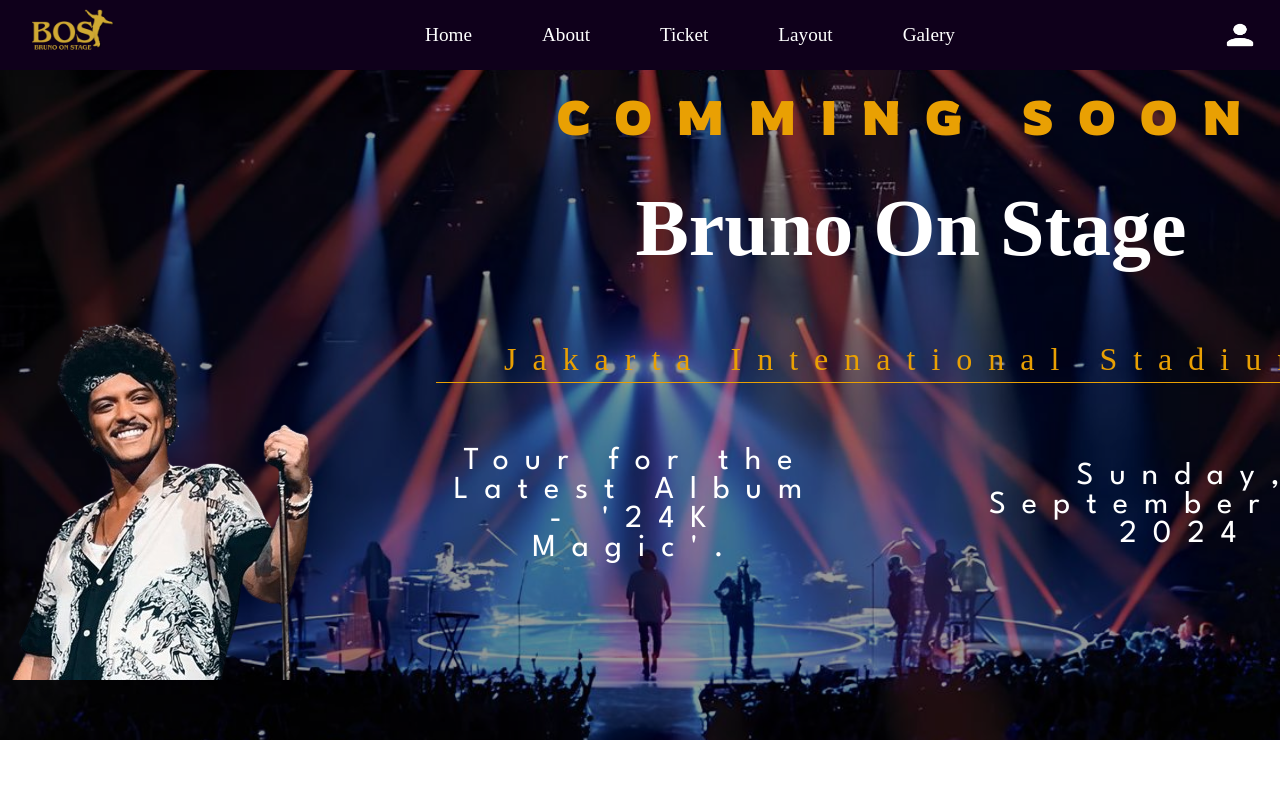
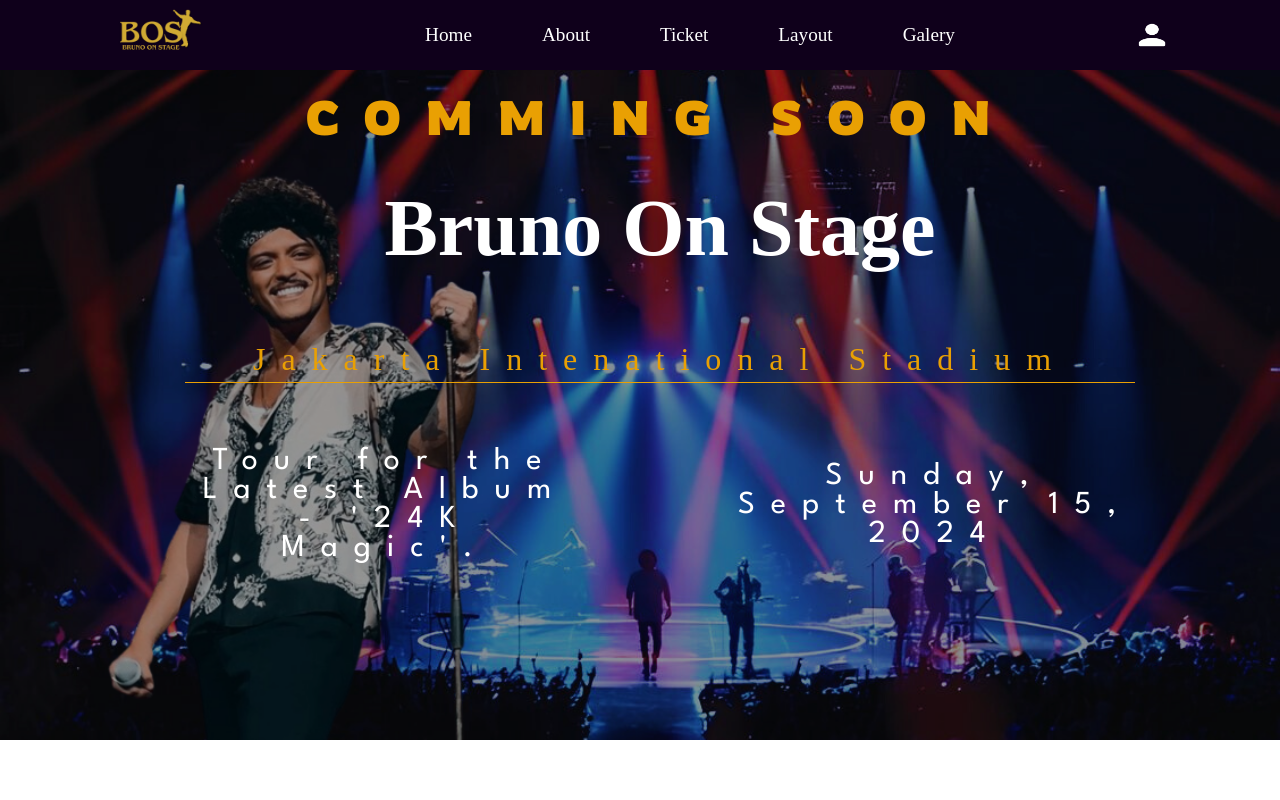
Before and after one commit to duodils/uji1, a PHP site: page / in a window 1280 px wide. Run offline with PHP 8.4, Linux system fonts and the light colour scheme; some web fonts are replaced.

Commit message:
Menambahkan navbar dan home

```diff
--- a/assets/css/main.css
+++ b/assets/css/main.css
@@ -21,7 +21,7 @@ html{
 
 .nav {
     display: flex;
-    justify-content: space-between;
+    justify-content: space-around;
     align-items: center;
     width: 100%;
     height: 70px;
--- a/index.php
+++ b/index.php
@@ -12,10 +12,7 @@
         <?php require ('includes/navbar.php') ?>
         <!-- home -->
         <div class="home" id="home">
-            <img class="bg-home" src="assets/images/bg.jfif" alt="">
-                <div class="content-left">
-                    <img class="bruno" src="assets/images/bruno.png" alt="">
-                </div>
+            <img class="bg-home" src="assets/images/brunobg.png" alt="">
             <div class="content-right" style="">
                 <h1 class="subtitle">COMMING SOON</h1>
                 <H2 class="title">Bruno On Stage</H2>
```
Also changed, not shown: assets/images/bruno.png (deleted), assets/images/brunobg.png (added). Lines whose indentation alone changed are shown as unchanged.
